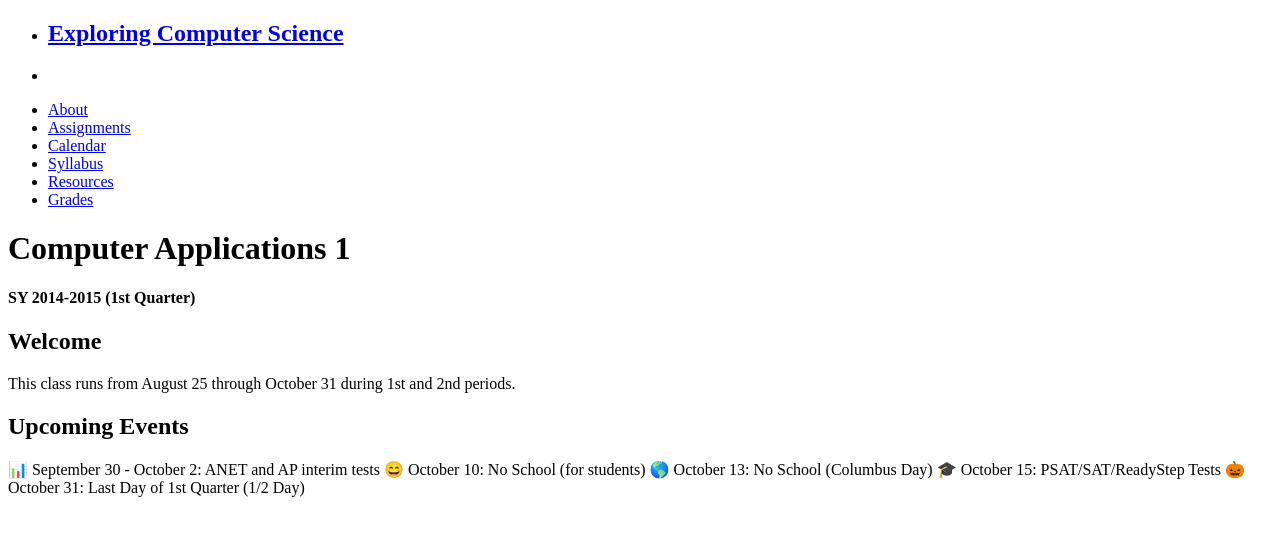
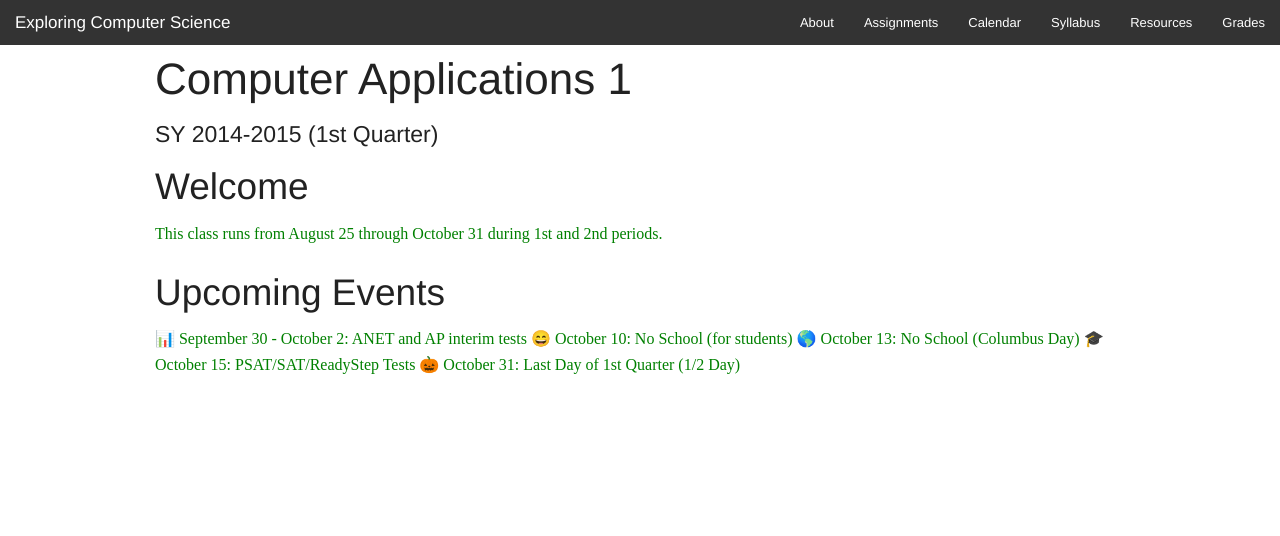
Before and after one commit to mr-shafiei/exploring-computer-science, a Jekyll site: the page built from index.md, in a window 1280 px wide. Shown: the top 536 px of the page. Built offline with Jekyll 4.4.1, drawn with Linux system fonts in a browser that asks for light colours; nearby versions of some CDN libraries; library files that are not in the unit come from our copies; Markdown is read by kramdown in place of the engine named in the settings.

```diff
--- a/_config.yml
+++ b/_config.yml
@@ -5,7 +5,7 @@ redcarpet:
     extensions: ["hard_wrap", "no_intra_emphasis", "fenced_code_blocks", "autolink", "tables", "with_toc_data", "strikethrough", "superscript"]
 markdown_ext: markdown,mkdown,mkdn,mkd,md
 highlighter: pygments
-baseurl: "exploring-computer-science"
+baseurl: "/exploring-computer-science/"
 url: "http://mrshafiei.com"
 permalink: pretty
 kramdown:
```
